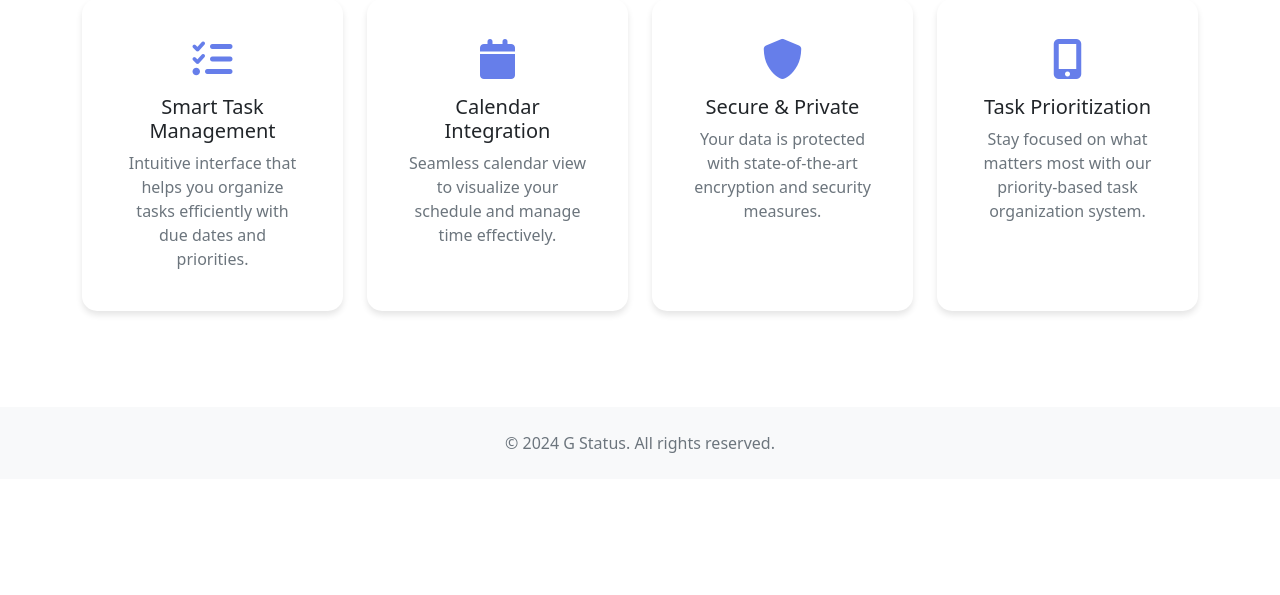
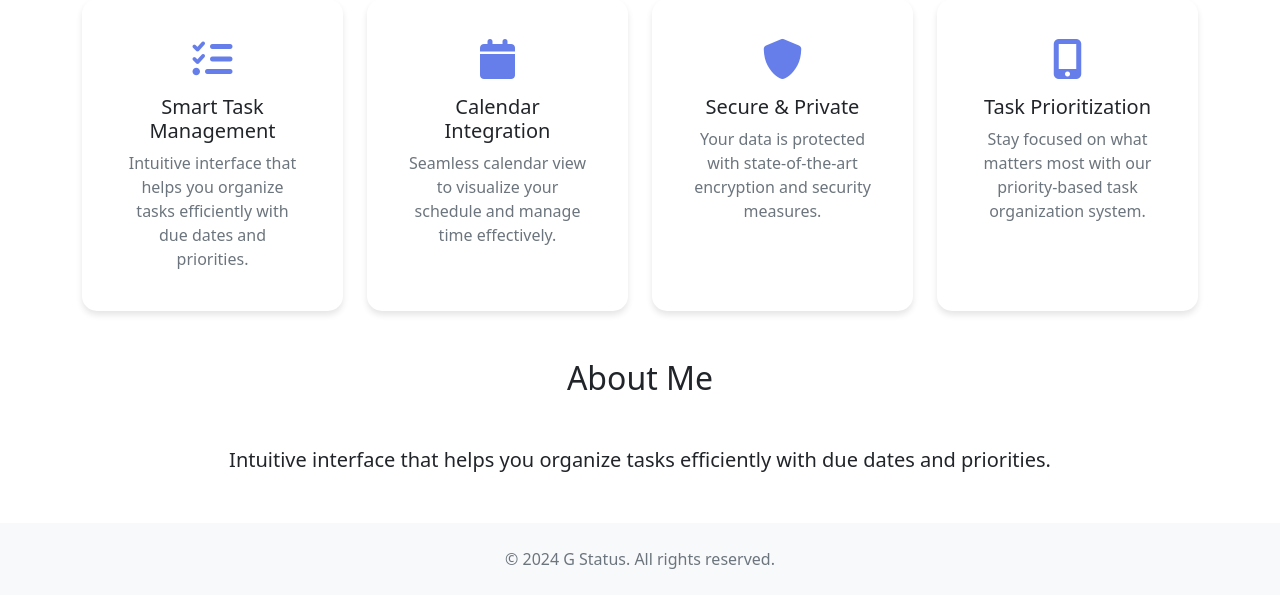
Before and after one commit to GusBus324/G-Status-todo-, a Flask app: page / in a window 1280 px wide. Shown: the part 681-1276 px from the top of the page. Before the commit the page ends 1134 px from the top, so only its background shows below. Run offline with Flask 3, Linux system fonts and the light colour scheme.

Commit message:
made new changes

```diff
--- a/Flask_app/app.py
+++ b/Flask_app/app.py
@@ -55,21 +55,59 @@
     if not user_id:
         return redirect(url_for('login'))
 
-    # Add current timestamp
     current_datetime = datetime.now()
-    current_time = current_datetime.strftime('%I:%M:%S %p')  # Changed from '%H:%M:%S' to '%I:%M:%S %p'
+    current_time = current_datetime.strftime('%I:%M:%S %p')
 
+    # Get all todos and categorize them
     todos = db_session.query(ToDo)\
         .filter_by(user_id=user_id)\
         .order_by(ToDo.due_date.asc(), ToDo.due_time.asc())\
         .all()
+
+    # Categorize tasks
+    overdue_tasks = []
+    due_today = []
+    upcoming_tasks = []
+    completed_tasks = []
+
+    for todo in todos:
+        if todo.done:
+            completed_tasks.append(todo)
+        elif todo.due_date:
+            if todo.due_date < current_datetime.date():
+                overdue_tasks.append(todo)
+            elif todo.due_date == current_datetime.date():
+                due_today.append(todo)
+            else:
+                upcoming_tasks.append(todo)
+        else:
+            upcoming_tasks.append(todo)
+
+    # Calculate statistics
+    stats = {
+        'total': len(todos),
+        'completed': len(completed_tasks),
+        'overdue': len(overdue_tasks),
+        'due_today': len(due_today),
+        'upcoming': len(upcoming_tasks),
+        'completion_rate': round((len(completed_tasks) / len(todos) * 100) if todos else 0, 1)
+    }
 
     tasks_for_calendar = []
     for todo in todos:
         if todo.due_date:
             time_str = todo.due_time.strftime('%H:%M') if todo.due_time else ''
 
-            # Include time in the display text
+            # Enhanced status-based coloring
+            if todo.done:
+                color = '#28a745'  # Green for completed
+            elif todo.due_date < current_datetime.date():
+                color = '#dc3545'  # Red for overdue
+            elif todo.due_date == current_datetime.date():
+                color = '#ffc107'  # Yellow for due today
+            else:
+                color = '#007bff'  # Blue for upcoming
+
             display_text = f"{todo.title} - Due: {time_str}" if time_str else todo.title
             if todo.description:
                 display_text = f"{display_text}\n{todo.description}"
@@ -79,21 +117,25 @@
                 'start': f"{todo.due_date.strftime('%Y-%m-%d')}T{time_str}" if time_str else todo.due_date.strftime('%Y-%m-%d'),
                 'description': todo.description,
                 'done': todo.done,
-                'color': '#51A846' if todo.done else '#FF6B6B',
-                'display': 'block',  # Ensures the event takes up full width
-                'className': 'calendar-event',  # Add a custom class for styling
-                'allDay': True,  # Added to ensure full-width display
-                'overflow': 'auto'  # Added to handle text overflow
+                'color': color,
+                'display': 'block',
+                'className': f"calendar-event {'task-completed' if todo.done else ''}",
+                'allDay': True,
+                'overflow': 'auto'
             })
 
     logo_path = url_for('static', filename='images/logo.png')
-    current_date = datetime.now()
     return render_template('dashboard.html',
-                           todos=todos,
-                           logo_path=logo_path,
-                           current_date=current_date,
-                           current_time=current_time,
-                           tasks_for_calendar=tasks_for_calendar)
+                         todos=todos,
+                         overdue_tasks=overdue_tasks,
+                         due_today=due_today,
+                         upcoming_tasks=upcoming_tasks,
+                         completed_tasks=completed_tasks,
+                         stats=stats,
+                         logo_path=logo_path,
+                         current_date=current_datetime,
+                         current_time=current_time,
+                         tasks_for_calendar=tasks_for_calendar)
 
 @app.route('/add_task', methods=['POST'])
 def add_task():
--- a/Flask_app/templates/index.html
+++ b/Flask_app/templates/index.html
@@ -79,6 +79,16 @@
         </div>
     </section>
 
+    <section id="about-me">
+        <div class="container">
+            <h2 class="text-center mb-5">About Me</h2>
+            <p class="lead text-center">
+                Intuitive interface that helps you organize tasks efficiently with due dates and priorities.
+                <!-- ...additional about me content... -->
+            </p>
+        </div>
+    </section>
+
     <footer class="bg-light py-4 mt-5">
         <div class="container text-center">
             <p class="text-muted mb-0">© 2024 G Status. All rights reserved.</p>
```
Also changed, not shown: Flask_app/static/styles/main.css (added, +67 -0 lines).
